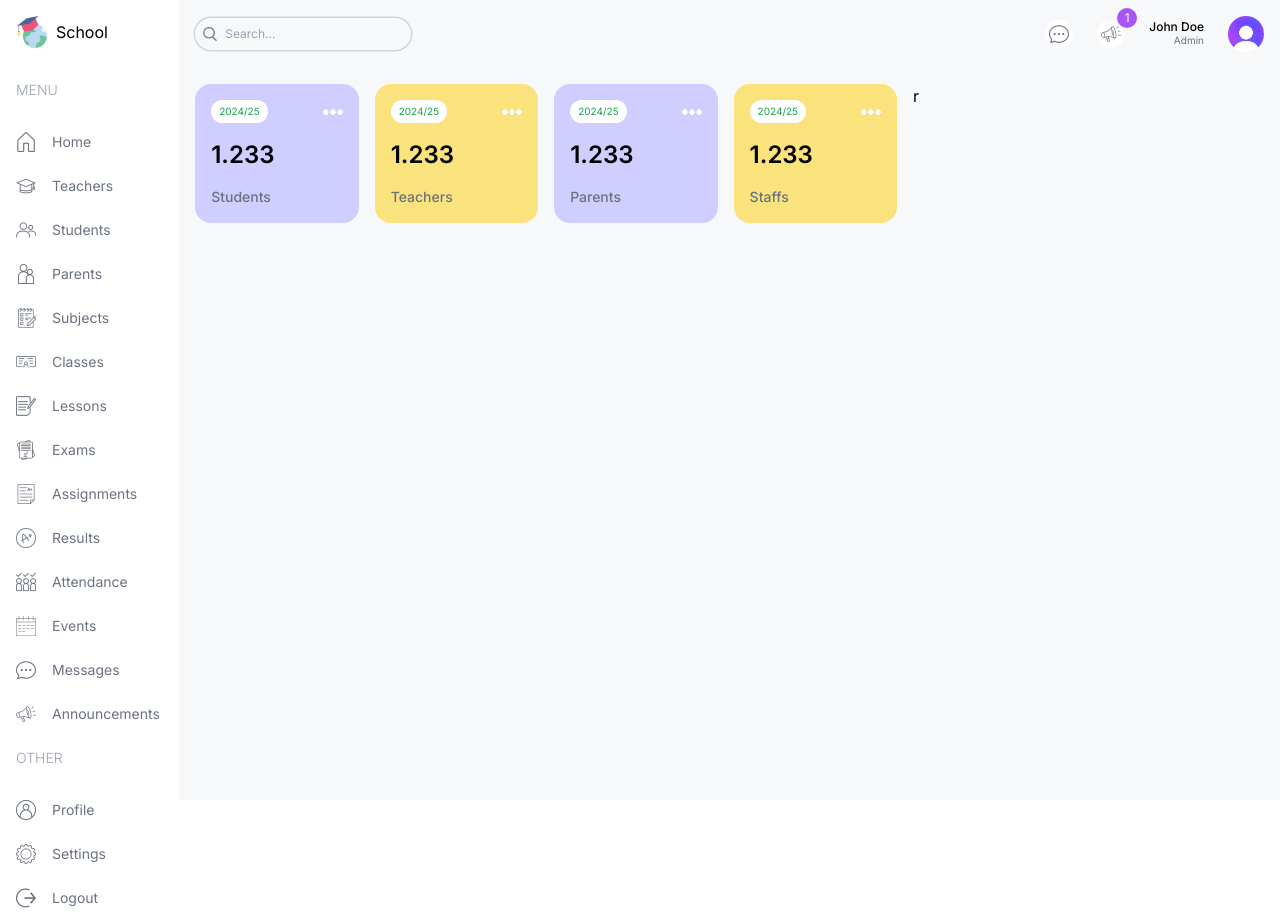
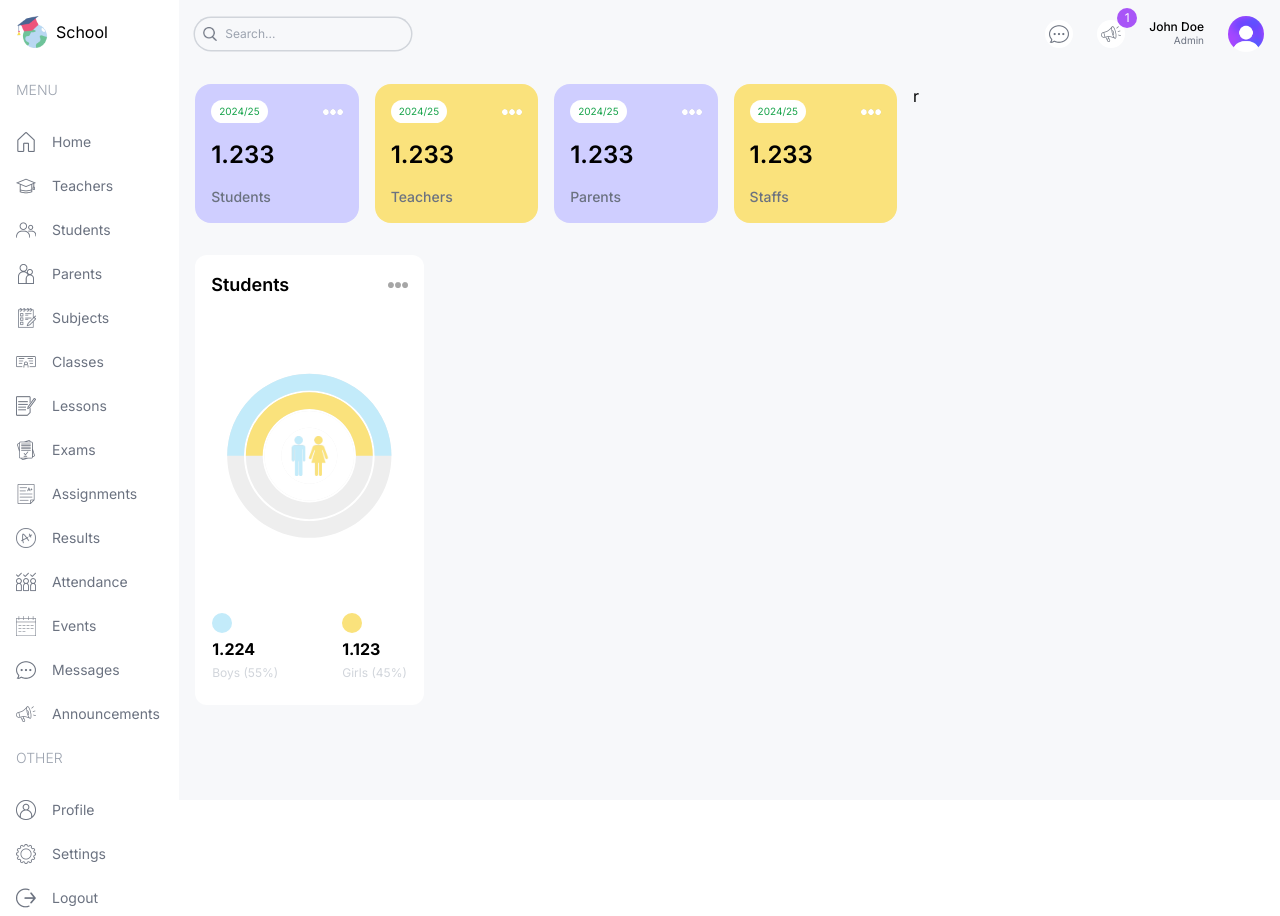
Before and after one commit to TinhNguyenTB/school-management, a Next.js app: page /admin in a window 1280 px wide. Built offline with nearby package versions, Linux system fonts and the light colour scheme.

Commit message:
Count Chart

```diff
--- a/src/app/(dashboard)/admin/page.tsx
+++ b/src/app/(dashboard)/admin/page.tsx
@@ -1,3 +1,4 @@
+import CountChart from "@/components/CountChart"
 import UserCard from "@/components/UserCard"
 
 
@@ -5,13 +6,28 @@ const AdminPage = () => {
     return (
         <div className="p-4 flex gap-4 flex-col md:flex-row">
             {/* left */}
-            <div className="w-full lg:w-2/3">
+            <div className="w-full lg:w-2/3 flex flex-col gap-8">
                 {/* user card */}
                 <div className="flex gap-4 justify-center flex-wrap">
                     <UserCard type="student" />
                     <UserCard type="teacher" />
                     <UserCard type="parent" />
                     <UserCard type="staff" />
+                </div>
+                {/* middle chart */}
+                <div className="flex gap-4 flex-col lg:flex-row">
+                    {/* count chart */}
+                    <div className="w-full lg:w-1/3 h-[450px]">
+                        <CountChart />
+                    </div>
+                    {/* attendance chart */}
+                    <div className="w-full lg:w-2/3 h-[450px]">
+
+                    </div>
+                </div>
+                {/* bottom chart */}
+                <div className="">
+
                 </div>
             </div>
 
--- a/src/components/CountChart.tsx
+++ b/src/components/CountChart.tsx
@@ -1,83 +1,61 @@
+'use client'
+
 import Image from 'next/image';
-import { RadialBarChart, RadialBar, Legend, ResponsiveContainer } from 'recharts';
+import { RadialBarChart, RadialBar, ResponsiveContainer } from 'recharts';
 
 const data = [
     {
-        name: '18-24',
-        uv: 31.47,
-        pv: 2400,
-        fill: '#8884d8',
+        name: 'Total',
+        count: 100,
+        fill: 'white',
     },
     {
-        name: '25-29',
-        uv: 26.69,
-        pv: 4567,
-        fill: '#83a6ed',
+        name: 'Girls',
+        count: 50,
+        fill: '#FAE27C',
     },
     {
-        name: '30-34',
-        uv: 15.69,
-        pv: 1398,
-        fill: '#8dd1e1',
-    },
-    {
-        name: '35-39',
-        uv: 8.22,
-        pv: 9800,
-        fill: '#82ca9d',
-    },
-    {
-        name: '40-49',
-        uv: 8.63,
-        pv: 3908,
-        fill: '#a4de6c',
-    },
-    {
-        name: '50+',
-        uv: 2.63,
-        pv: 4800,
-        fill: '#d0ed57',
-    },
-    {
-        name: 'unknow',
-        uv: 6.67,
-        pv: 4800,
-        fill: '#ffc658',
-    },
+        name: 'Boys',
+        count: 50,
+        fill: '#C3EBFA',
+    }
 ];
-
-const style = {
-    top: '50%',
-    right: 0,
-    transform: 'translate(0, -50%)',
-    lineHeight: '24px',
-};
 
 const CountChart = () => {
     return (
-        <div className=''>
+        <div className='bg-white rounded-xl w-full h-full p-4'>
             {/* title */}
             <div className='flex justify-between items-center'>
-                <h1>Students</h1>
+                <h1 className='text-lg font-semibold'>Students</h1>
                 <Image src={'/moreDark.png'} alt='moreDark' width={20} height={20} />
             </div>
             {/* chart */}
-            <div className=''>
-                <ResponsiveContainer width="100%" height="100%">
-                    <RadialBarChart cx="50%" cy="50%" innerRadius="10%" outerRadius="80%" barSize={10} data={data}>
+            <div className='w-full h-[75%] relative'>
+                <ResponsiveContainer>
+                    <RadialBarChart cx="50%" cy="50%" innerRadius="40%" outerRadius="100%" barSize={30} data={data}>
                         <RadialBar
-                            minAngle={15}
-                            label={{ position: 'insideStart', fill: '#fff' }}
                             background
-                            clockWise
-                            dataKey="uv"
+                            dataKey="count"
                         />
-                        <Legend iconSize={10} layout="vertical" verticalAlign="middle" wrapperStyle={style} />
                     </RadialBarChart>
                 </ResponsiveContainer>
+                <Image src={'/maleFemale.png'} alt='maleFemale' width={40} height={40}
+                    className='absolute top-1/2 left-1/2 -translate-x-1/2 -translate-y-1/2'
+                />
             </div>
             {/* bottom */}
-            <div className=''></div>
+            <div className='flex justify-center gap-16'>
+                <div className='flex flex-col gap-1'>
+                    <div className='bg-mySky w-5 h-5 rounded-full' />
+                    <h1 className='font-bold'>1.224</h1>
+                    <h2 className='text-xs text-gray-300'>Boys (55%)</h2>
+                </div>
+                <div className='flex flex-col gap-1'>
+                    <div className='bg-myYellow w-5 h-5 rounded-full' />
+                    <h1 className='font-bold'>1.123</h1>
+                    <h2 className='text-xs text-gray-300'>Girls (45%)</h2>
+                </div>
+            </div>
         </div>
     )
 }
```
